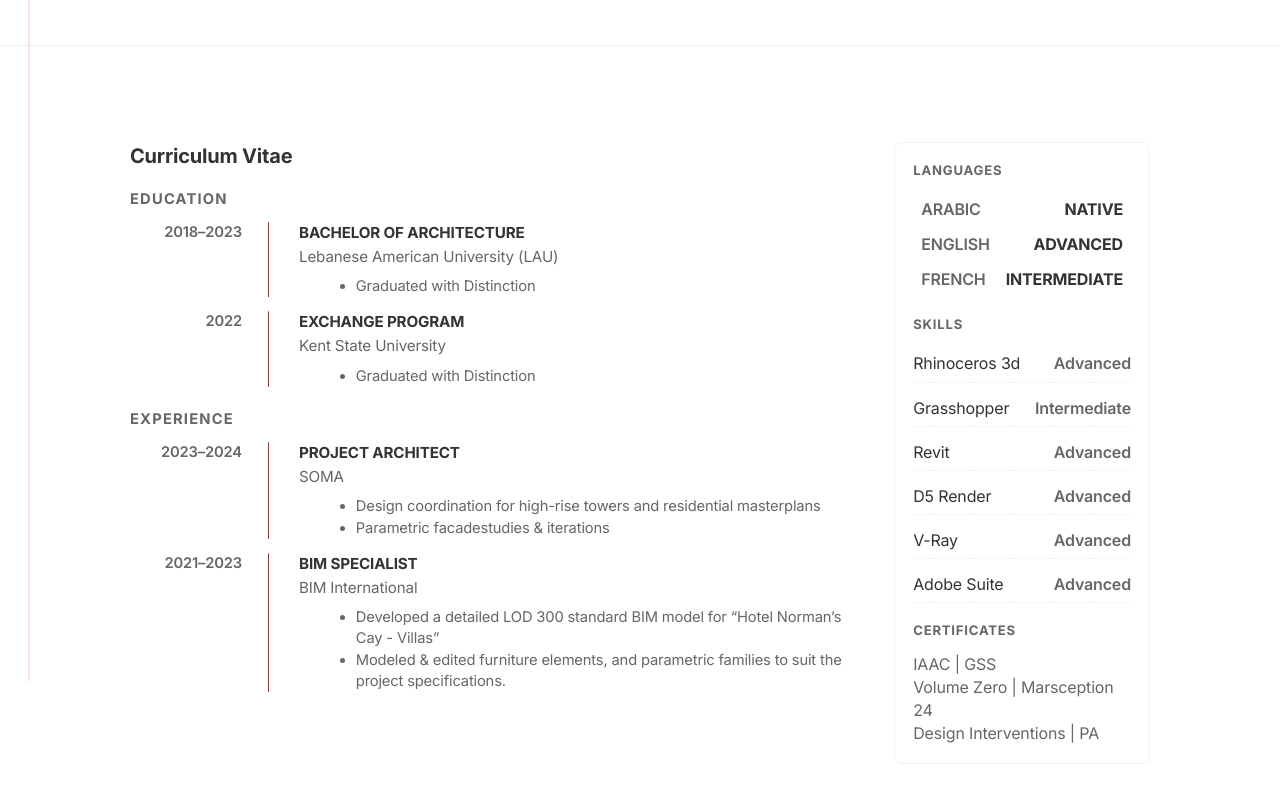
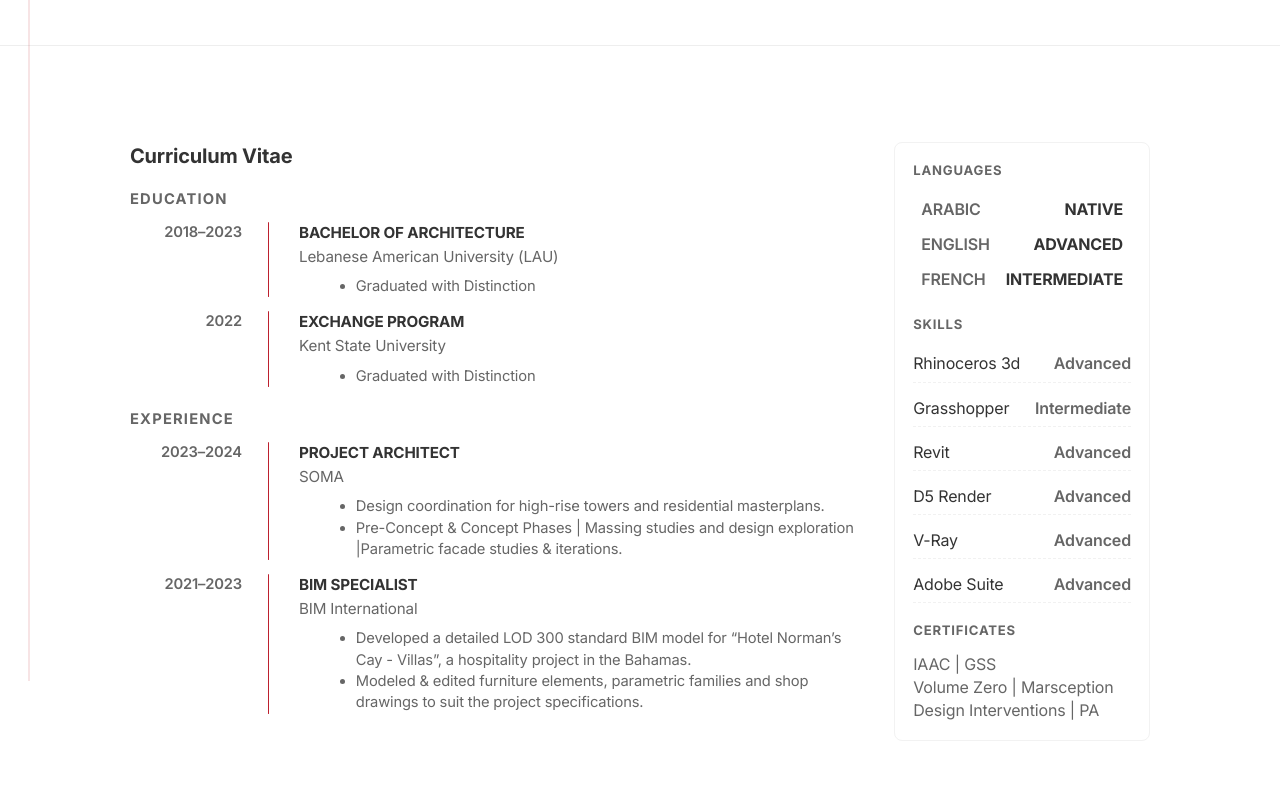
Before and after one commit to charles-cac/iaac-bootcamp, a website: page about.html in a window 1280 px wide. Shown: the part 119-922 px from the top of the page. Drawn offline with Linux system fonts and the light colour scheme.

Commit message:
update11

```diff
--- a/about.html
+++ b/about.html
@@ -70,8 +70,8 @@
                   <div class="timeline-title">PROJECT ARCHITECT</div>
                   <div class="timeline-institution">SOMA</div>
                   <ul class="timeline-details">
-                    <li>Design coordination for high-rise towers and residential masterplans</li>
-                    <li>Parametric facadestudies & iterations</li>
+                    <li>Design coordination for high-rise towers and residential masterplans.</li>
+                    <li>Pre-Concept & Concept Phases | Massing studies and design exploration |Parametric facade studies & iterations.</li>
                   </ul>
                 </div>
               </article>
@@ -83,8 +83,8 @@
                   <div class="timeline-title">BIM SPECIALIST</div>
                   <div class="timeline-institution">BIM International</div>
                   <ul class="timeline-details">
-                    <li>Developed a detailed LOD 300 standard BIM model for “Hotel Norman’s Cay - Villas”</li>
-                    <li>Modeled & edited furniture elements, and parametric families to suit the project specifications.</li>
+                    <li>Developed a detailed LOD 300 standard BIM model for “Hotel Norman’s Cay - Villas”, a hospitality project in the Bahamas.</li>
+                    <li>Modeled & edited furniture elements, parametric families and shop drawings to suit the project specifications.</li>
                   </ul>
                 </div>
               </article>
@@ -122,7 +122,7 @@
             <h4 class="sidebar-title">CERTIFICATES</h4>
             <ul class="certificates">
               <li>IAAC | GSS</li>
-              <li>Volume Zero | Marsception 24</li>
+              <li>Volume Zero | Marsception</li>
               <li>Design Interventions | PA</li>
             </ul>
           </div>
```
